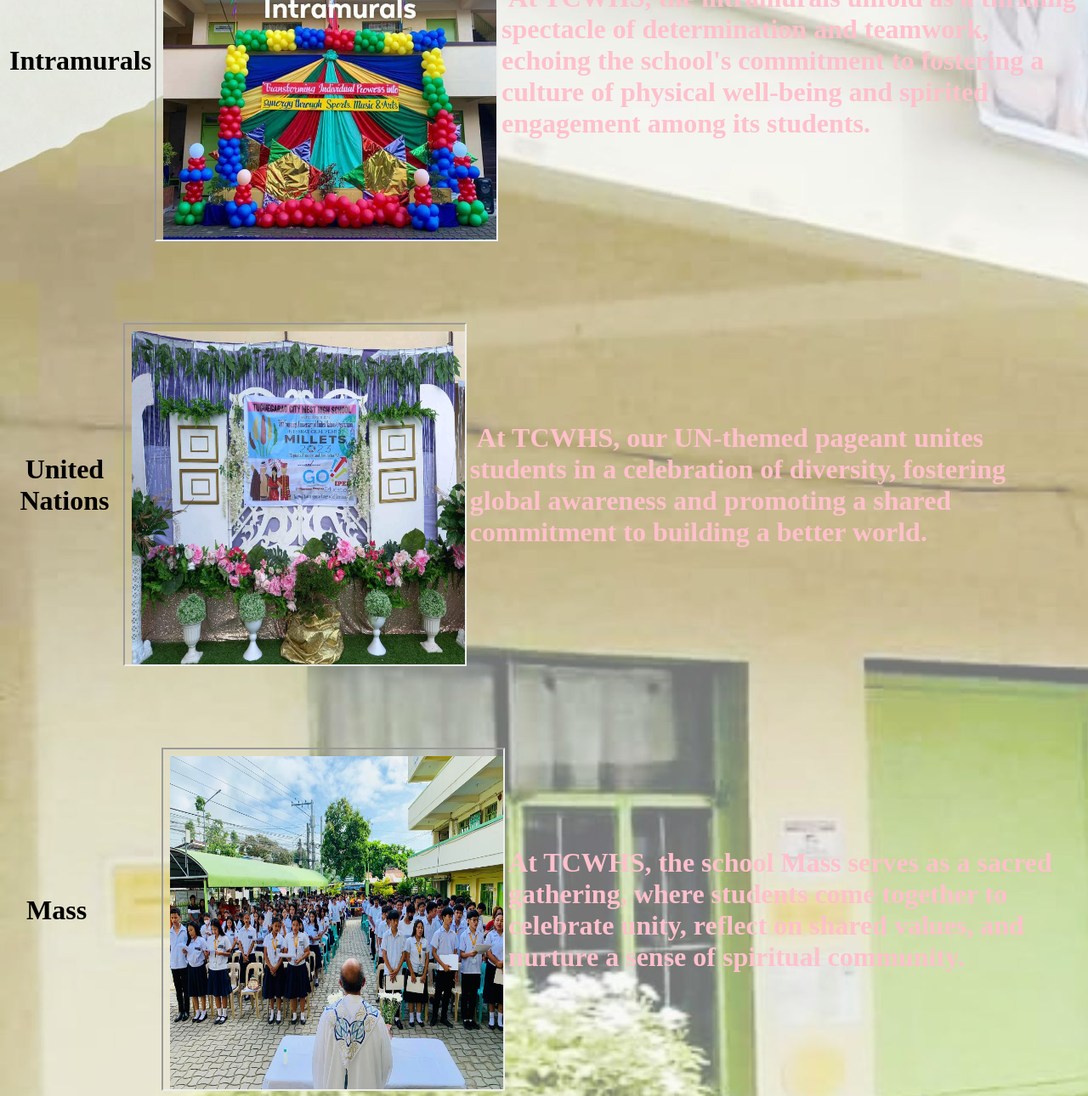
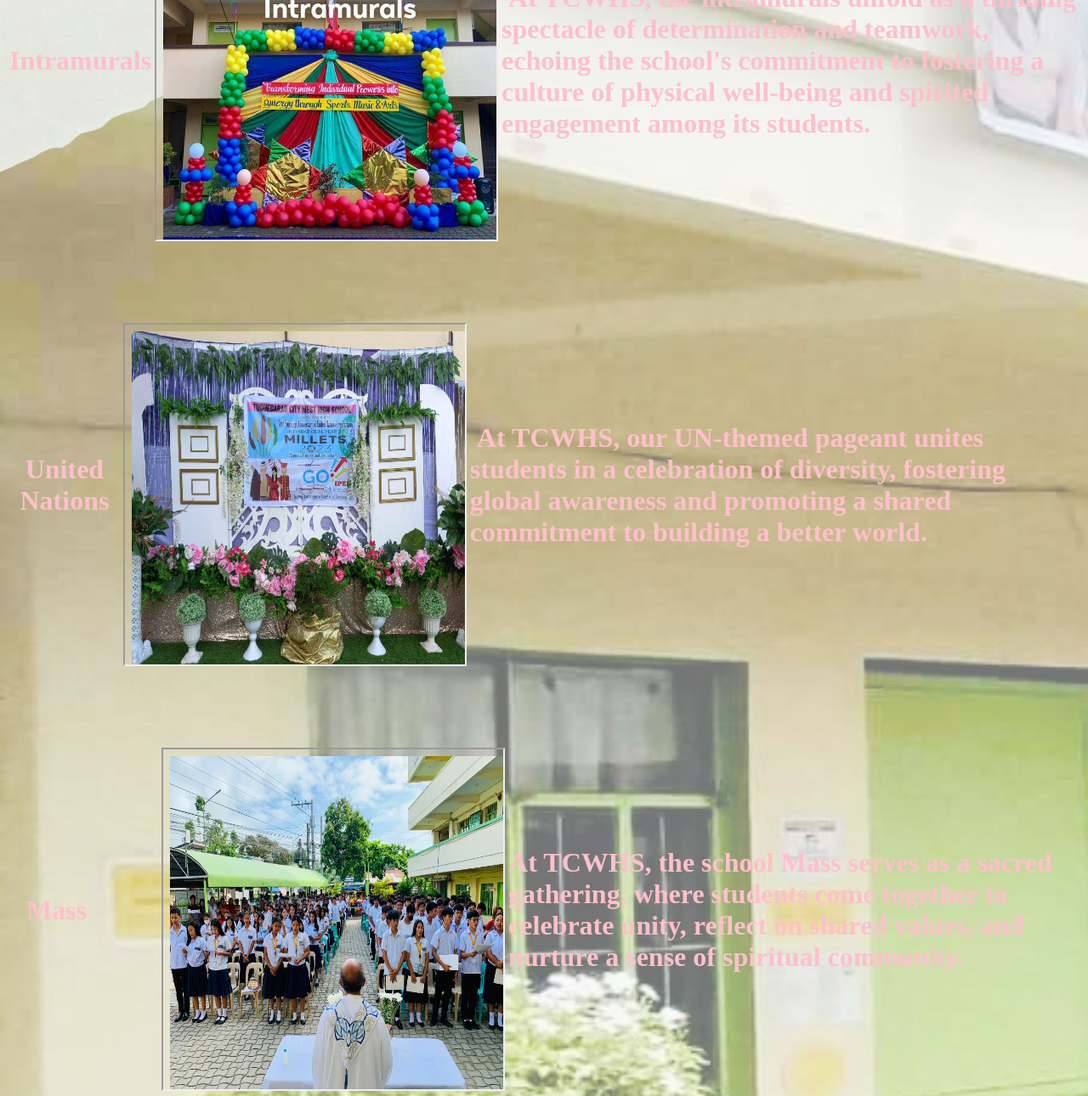
Before and after one commit to Cyber-Ron/TCWHS, a plain HTML site: page schoolactivity.html in a window 1280 px wide. Shown: the part 1070-2360 px from the top of the page at 85% size. Drawn offline with Linux system fonts and the light colour scheme.

Commit message:
Update schoolactivity.html

```diff
--- a/schoolactivity.html
+++ b/schoolactivity.html
@@ -124,7 +124,7 @@
 
         <table>
             <tr>
-                <th><h1>TreePlanting</h1></th>
+                <th><h1 style="color: pink;">TreePlanting</h1></th>
                 <th><iframe src="activity/tree.html" width="400px" height="400px"></iframe>
                 </th>
                 <td><h1 style="color: pink;">&nbsp;Students at TCWHS are actively contributing to environmental conservation by organizing tree planting events to enhance green spaces and promote sustainability in their community.</h1></td>
@@ -138,7 +138,7 @@
 
         <table>
             <tr>
-                <th><h1>Intramurals</h1></th>
+                <th><h1 style="color: pink;">Intramurals</h1></th>
                 <th><iframe src="activity/intrams.html" width="400px" height="400px" ></iframe></th>
                 <td><h1 style="color: pink;">&nbsp;At TCWHS, the intramurals unfold as a thrilling spectacle of determination and teamwork, echoing the school's commitment to fostering a culture of physical well-being and spirited engagement among its students.</h1></td>
 
@@ -149,7 +149,7 @@
 
         <table>
             <tr>
-                <th><h1>United Nations</h1></th>
+                <th><h1 style="color: pink;">United Nations</h1></th>
                 <th><iframe src="un.html" width="400px" height="400px"></iframe></th>
                 <td><h1 style="color: pink;">&nbsp;At TCWHS, our UN-themed pageant unites students in a celebration of diversity, fostering global awareness and promoting a shared commitment to building a better world.</h1></td>
             </tr>
@@ -163,7 +163,7 @@
                 <td></td>
                 <td></td>
                 <td></td>
-                <th><h1>Mass</h1></th>
+                <th><h1 style="color: pink;">Mass</h1></th>
                 <td></td>
                 <td></td>
                 <td></td>
```
